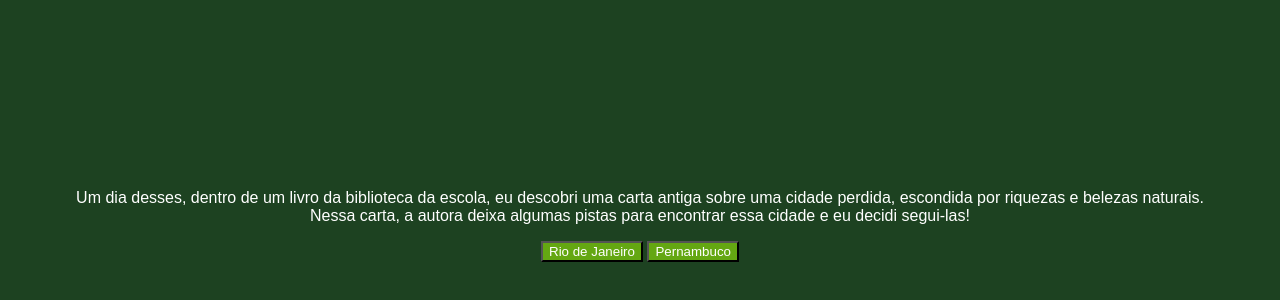
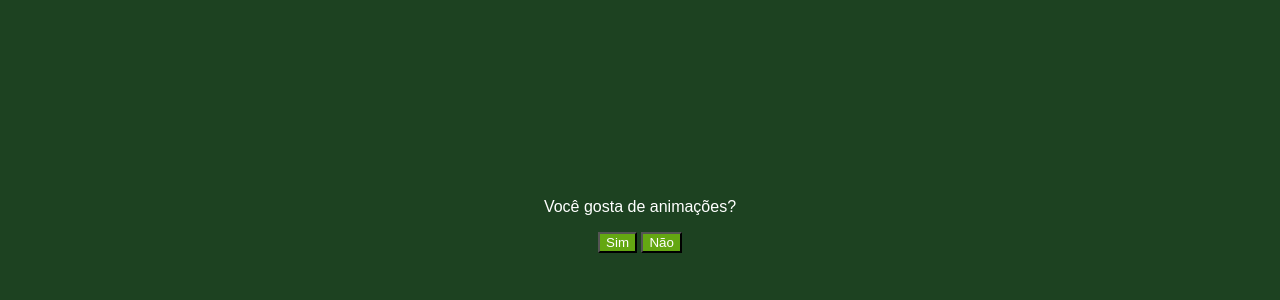
Before and after one commit to LaraCaroline71/Anima-es, a plain HTML site: page index.html in a window 1280 px wide. Shown: the part 142-442 px from the top of the page. Drawn offline with Linux system fonts and the light colour scheme; a web font is replaced by a local one.

Commit message:
Update index.html

```diff
--- a/index.html
+++ b/index.html
@@ -13,9 +13,9 @@
     <main>
         <div class="passo ativo" id="passo-0">
             <img src="img/cenario-passo0.png" alt="">
-            <p>Um dia desses, dentro de um livro da biblioteca da escola, eu descobri uma carta antiga sobre uma cidade perdida, escondida por riquezas e belezas naturais. Nessa carta, a autora deixa algumas pistas para encontrar essa cidade e eu decidi segui-las!</p>
-            <button class="btn-proximo" data-proximo="1">Rio de Janeiro</button>
-            <button class="btn-proximo" data-proximo="2">Pernambuco</button>
+            <p>Você gosta de animações?</p>
+            <button class="btn-proximo" data-proximo="1">Sim</button>
+            <button class="btn-proximo" data-proximo="2">Não</button>
         </div>
         <div class="passo" id="passo-1">
             <p>Você começa sua jornada no Rio de Janeiro, subindo o Pico da Tijuca ao amanhecer para encontrar a primeira pista.</p>
```
